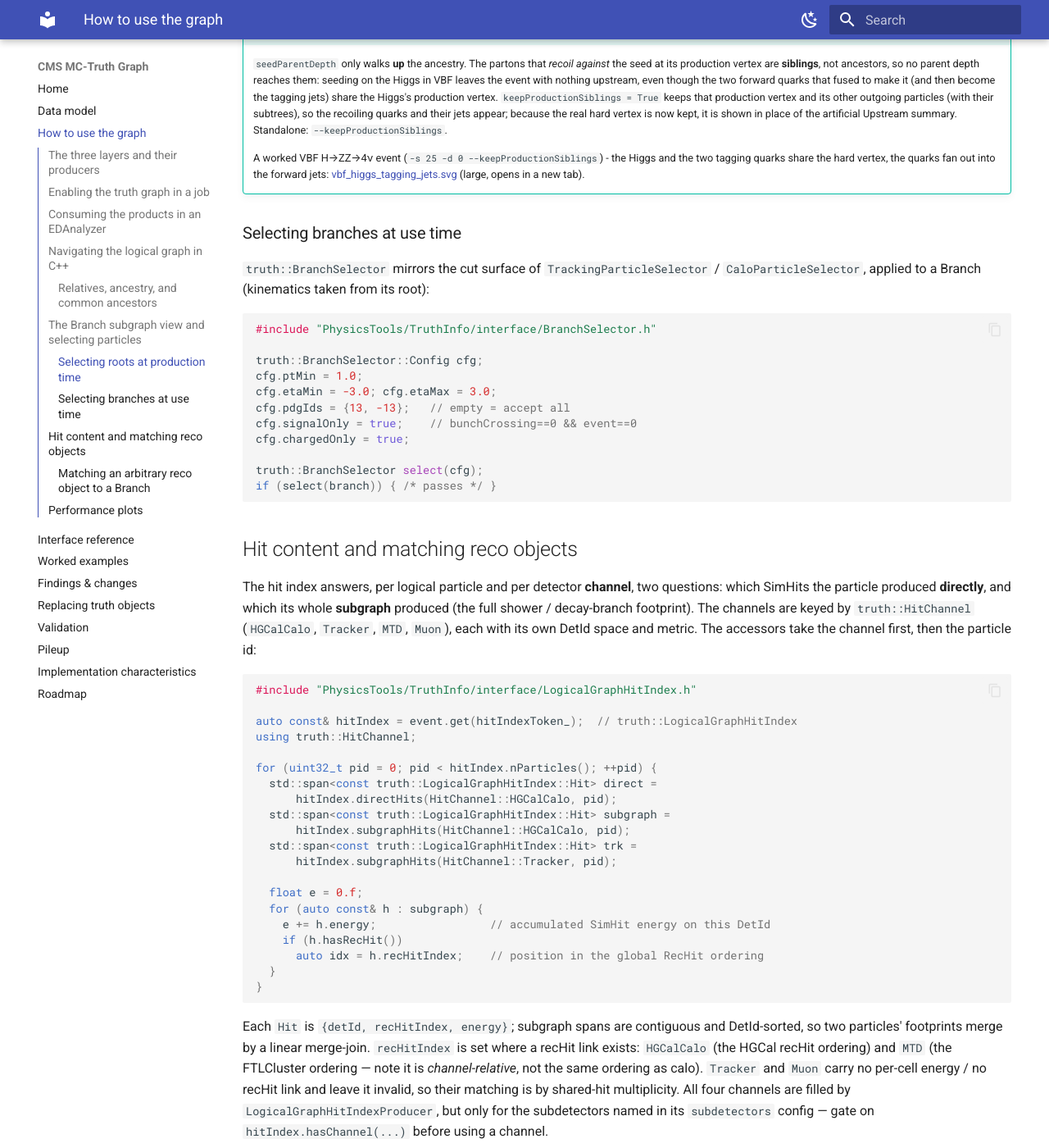
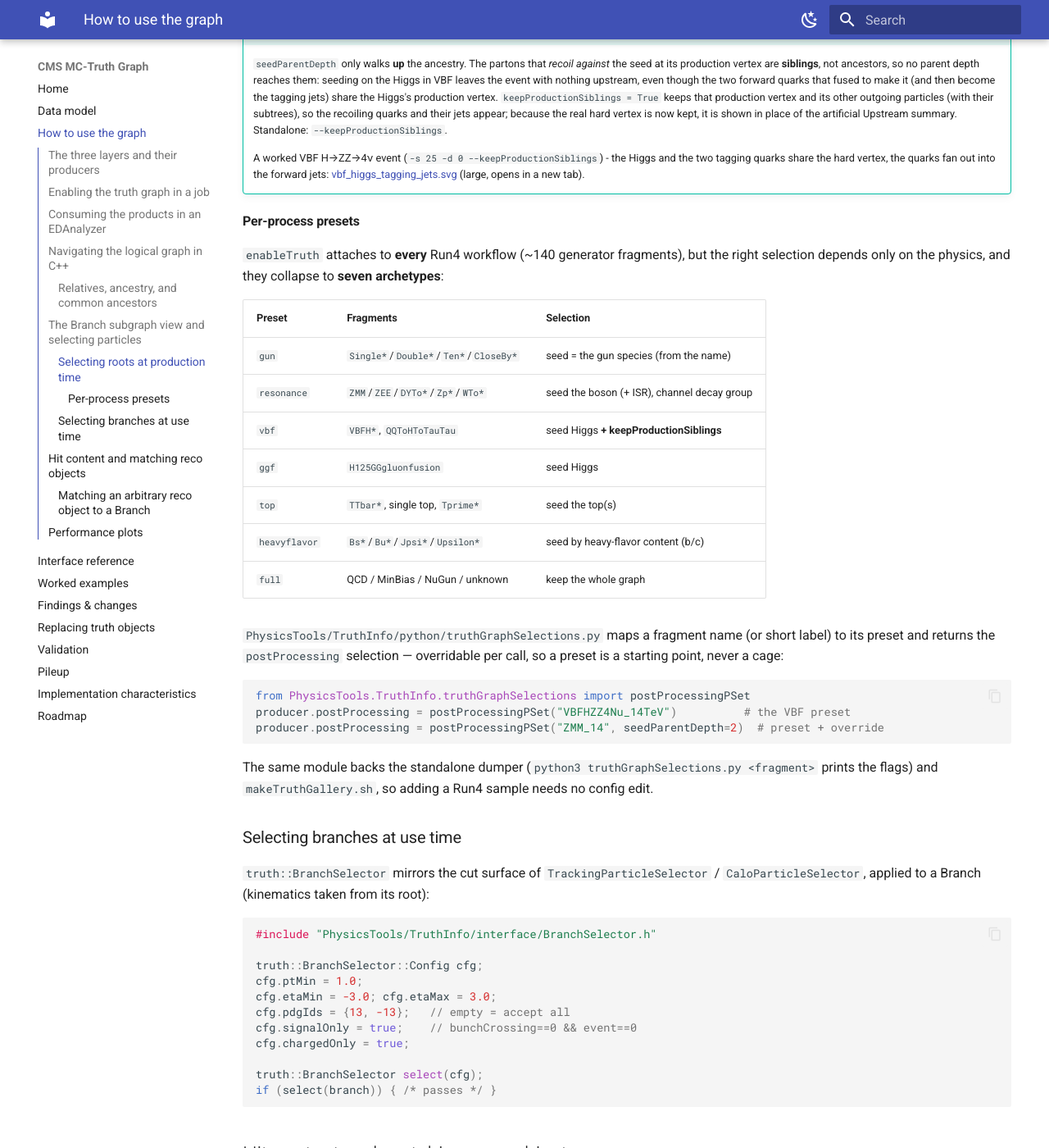
Before and after one commit to felicepantaleo/cms-truth-docs, an MkDocs documentation site: the page built from docs/usage.md, in a window 1280 px wide and 1400 px high, scrolled down 5851 px. Shown: the whole window at 82% size. Built offline with MkDocs 1.6.1 and Material for MkDocs 9.7.7, drawn with Linux system fonts in a browser that asks for light colours.

Commit message:
docs: document the seven per-process truth-graph selection presets

````diff
--- a/docs/usage.md
+++ b/docs/usage.md
@@ -314,6 +314,34 @@ The special value `seedPdgIds = [0]` disables selection and keeps the full graph
     forward jets: [vbf_higgs_tagging_jets.svg](img/vbf_higgs_tagging_jets.svg)
     (large, opens in a new tab).
 
+#### Per-process presets
+
+`enableTruth` attaches to **every** Run4 workflow (~140 generator fragments), but the
+right selection depends only on the physics, and they collapse to **seven archetypes**:
+
+| Preset | Fragments | Selection |
+|---|---|---|
+| `gun` | `Single*`/`Double*`/`Ten*`/`CloseBy*` | seed = the gun species (from the name) |
+| `resonance` | `ZMM`/`ZEE`/`DYTo*`/`Zp*`/`WTo*` | seed the boson (+ ISR), channel decay group |
+| `vbf` | `VBFH*`, `QQToHToTauTau` | seed Higgs **+ keepProductionSiblings** |
+| `ggf` | `H125GGgluonfusion` | seed Higgs |
+| `top` | `TTbar*`, single top, `Tprime*` | seed the top(s) |
+| `heavyflavor` | `Bs*`/`Bu*`/`Jpsi*`/`Upsilon*` | seed by heavy-flavor content (b/c) |
+| `full` | QCD / MinBias / NuGun / unknown | keep the whole graph |
+
+`PhysicsTools/TruthInfo/python/truthGraphSelections.py` maps a fragment name (or short
+label) to its preset and returns the `postProcessing` selection — overridable per call,
+so a preset is a starting point, never a cage:
+
+```python
+from PhysicsTools.TruthInfo.truthGraphSelections import postProcessingPSet
+producer.postProcessing = postProcessingPSet("VBFHZZ4Nu_14TeV")          # the VBF preset
+producer.postProcessing = postProcessingPSet("ZMM_14", seedParentDepth=2)  # preset + override
+```
+
+The same module backs the standalone dumper (`python3 truthGraphSelections.py <fragment>`
+prints the flags) and `makeTruthGallery.sh`, so adding a Run4 sample needs no config edit.
+
 ### Selecting branches at use time
 
 `truth::BranchSelector` mirrors the cut surface of `TrackingParticleSelector` /
````
